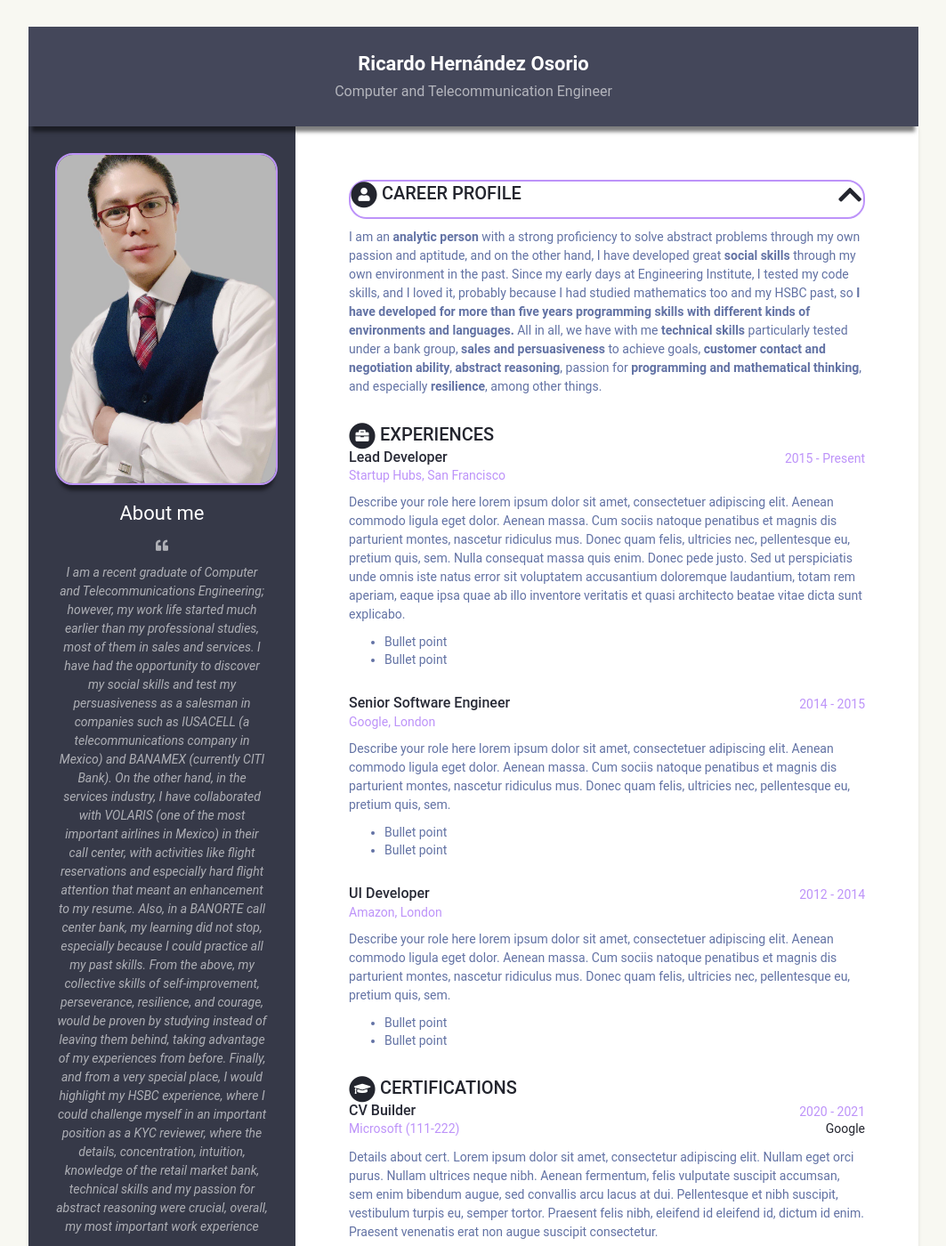
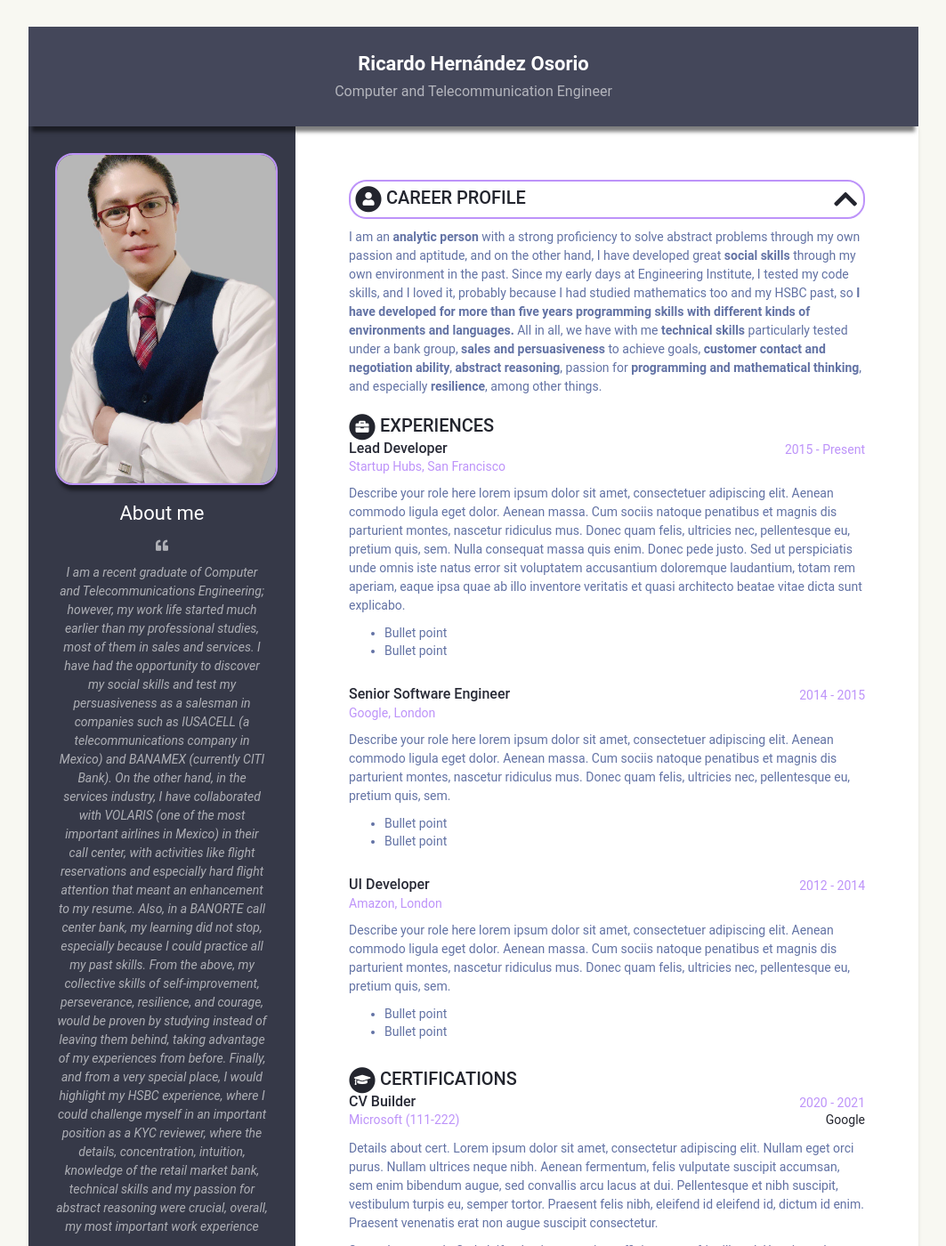
Before and after one commit to RicardoUAMmx/webcode, a Jekyll site: the page built from index.html, in a window 1280 px wide and 1400 px high. Shown: the whole window at 89% size, without its empty margins (108-1171 px from the left). Built offline with Jekyll 4.4.1, drawn with Linux system fonts in a browser that asks for light colours.

Commit message:
experimental cv-theme

```diff
--- a/_sass/_base.scss
+++ b/_sass/_base.scss
@@ -189,7 +189,7 @@ p {
 	display: flex;
 	flex-wrap: nowrap;
 	margin-bottom: 10px;
-	padding: 0 0 10px;
+	padding: 5px;
     border-radius: 20px;
     border: 2px solid $text-grey;
 	  .section-box-a {
@@ -215,7 +215,7 @@ p {
     margin-bottom: 0;
   }
   .section {
-    margin: 0 60px 30px;
+    margin: 0 60px 20px;
   }
 
   .experiences-section,
```
